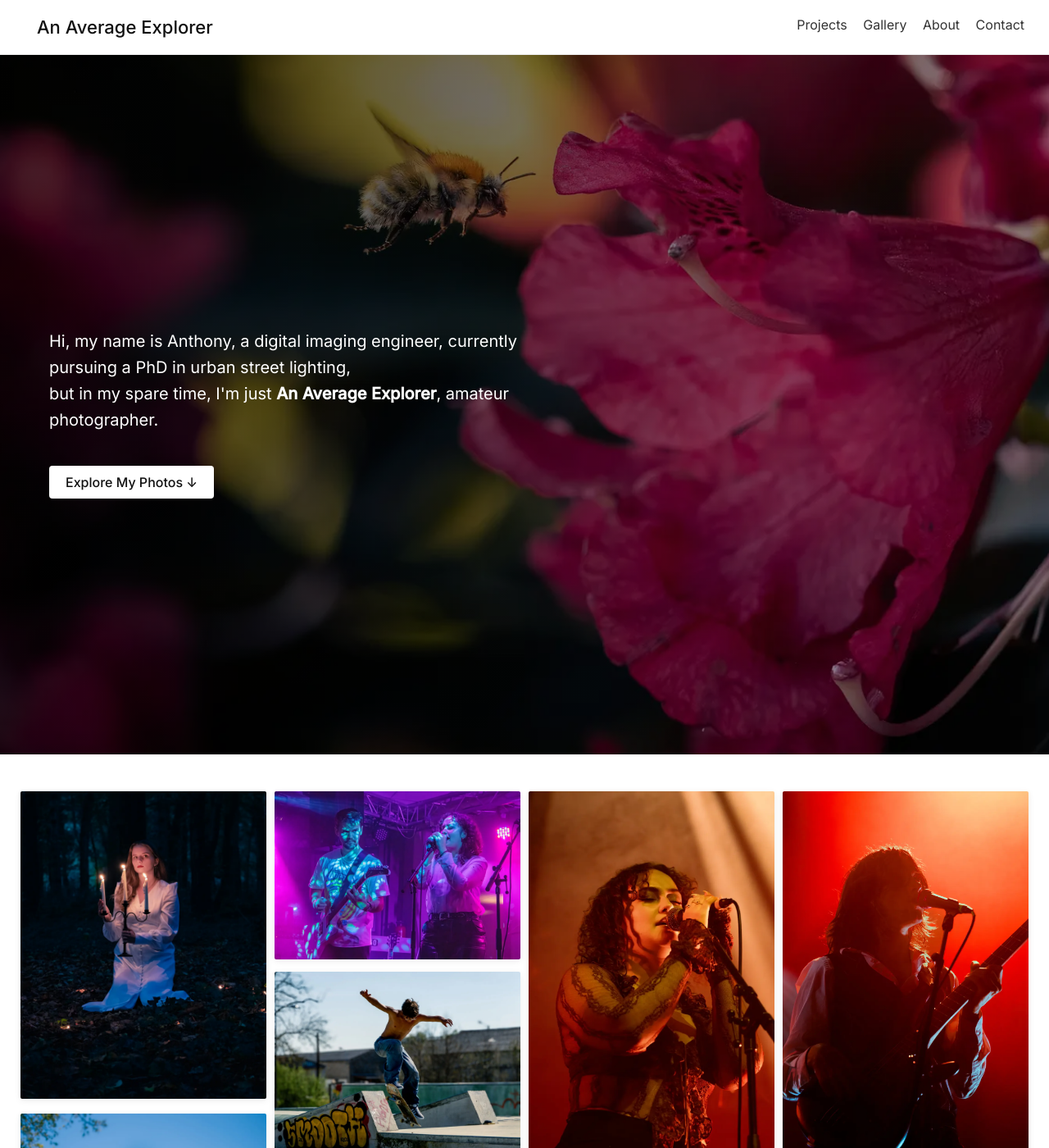
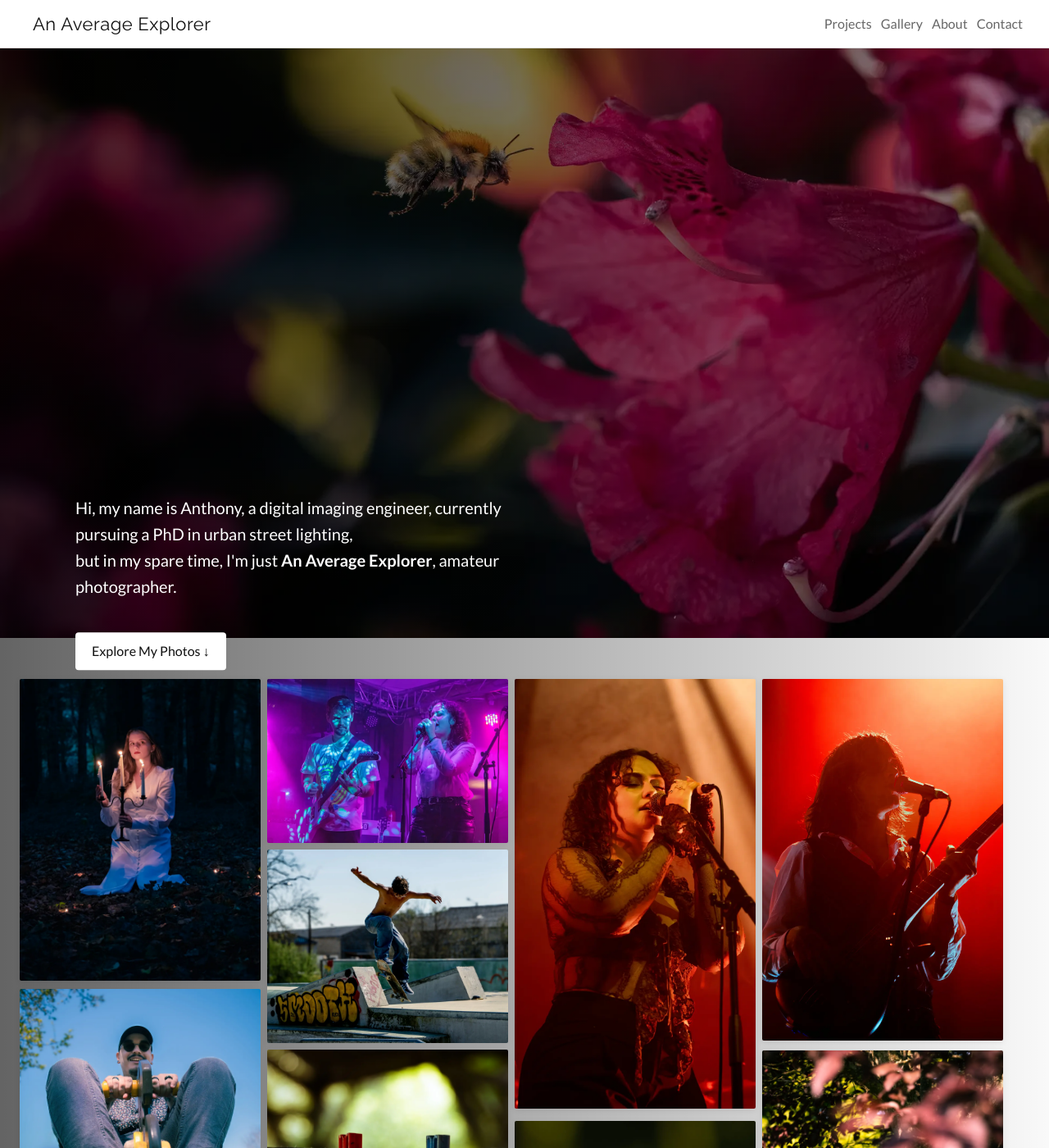
Before and after one commit to AnAverageExplorer/AnAverageExplorer.github.io, a Jekyll site: the page built from index.md, in a window 1280 px wide and 1400 px high. Shown: the whole window at 82% size. Built offline with Jekyll 4.4.1, drawn with Linux system fonts in a browser that asks for light colours; nearby versions of some CDN libraries.

Commit message:
Started working on the UI/UX for the landing page

```diff
--- a/_includes/navbar.html
+++ b/_includes/navbar.html
@@ -7,65 +7,3 @@
         <a href="#">Contact</a>
     </div>
 </div>
-
-<style>
-    .navbar {
-        position: sticky;
-        top: 0;
-        z-index: 1000;
-        display: flex;
-        justify-content: space-between;
-        padding: 20px 30px;
-        background-color: white;
-        border-bottom: 1px solid #eee;
-        transition: background-color 0.3s ease, border-color 0.3s ease;
-    }
-
-    .navbar h1 {
-        font-size: 22px;
-        font-weight: 500;
-        margin: 0;
-    }
-
-    .navbar h1 a {
-        color: #111;
-        text-decoration: none;
-    }
-
-    .navbar a {
-        color: #333;
-        text-decoration: none;
-        margin-left: 15px;
-        position: relative;
-        transition: color 0.2s ease;
-        cursor: pointer;
-    }
-
-    .navbar a::after {
-        content: '';
-        position: absolute;
-        left: 0;
-        bottom: -2px;
-        width: 0%;
-        height: 2px;
-        background-color: #111;
-        transition: width 0.3s ease;
-    }
-
-    .navbar a:hover {
-        color: #000;
-    }
-
-    .navbar a:hover::after {
-        width: 100%;
-    }
-
-    @media (max-width: 768px) {
-        .navbar {
-            flex-direction: column;
-            align-items: flex-start;
-            gap: 10px;
-            padding: 15px 20px;
-        }
-    }
-</style>
--- a/_layouts/base.html
+++ b/_layouts/base.html
@@ -11,6 +11,12 @@
     <link href="https://fonts.googleapis.com/css2?family=Inter:wght@400;500&display=swap" rel="stylesheet">
     <link rel="stylesheet" href="/assets/css/style.css">
     <link rel="stylesheet" href="https://cdn.jsdelivr.net/npm/glightbox/dist/css/glightbox.min.css">
+    <link rel="preconnect" href="https://fonts.googleapis.com">
+    <link rel="preconnect" href="https://fonts.gstatic.com" crossorigin>
+    <link href="https://fonts.googleapis.com/css2?family=Lato:wght@400;700&family=Raleway:wght@400;600;700&display=swap"
+        rel="stylesheet">
+
+
 
     <!-- JS Libraries -->
     <script src="https://cdn.jsdelivr.net/npm/glightbox/dist/js/glightbox.min.js" defer></script>
--- a/assets/css/style.css
+++ b/assets/css/style.css
@@ -1,110 +1,80 @@
+/* #region Variables & Typography */
+
+:root {
+    --font-body: 1rem;
+    --font-small: 0.875rem;
+    --font-large: 1.125rem;
+    --font-h1: 2.25rem;
+    --font-h2: 1.75rem;
+    --font-h3: 1.375rem;
+
+    --font-serif: 'Raleway', sans-serif;
+    --font-sans: 'Lato', sans-serif;
+
+    --color-bg: #f9f9f9;
+    --color-text: #111;
+    --color-muted: #666;
+    --color-surface: #fff;
+    --color-border: #ddd;
+
+    --color-tag-bg: #f0f0f0;
+    --color-tag-text: #444;
+
+    --color-accent: #3f7cac;
+    --color-accent-soft: #e0f0f8;
+    --color-hover: #2f5d78;
+
+    --space-xs: 0.25rem;
+    --space-sm: 0.5rem;
+    --space-md: 1rem;
+    --space-lg: 2rem;
+    --space-xl: 4rem;
+
+    --radius: 8px;
+    --transition: 0.3s ease;
+}
+
 html {
     scroll-behavior: smooth;
 }
 
 body {
     margin: 0;
-    font-family: 'Inter', sans-serif;
-    background: #fff;
-    color: #111;
+    font-family: var(--font-sans);
+    font-size: var(--font-body);
+    line-height: 1.6;
+    background: var(--color-bg);
+    color: var(--color-text);
 }
 
-.project-header {
-    max-width: 900px;
-    margin: 60px auto 20px;
-    padding: 0 20px;
-    text-align: left;
+h1,
+h2,
+h3,
+h4,
+h5,
+h6 {
+    font-family: var(--font-serif);
+    font-weight: 600;
+    letter-spacing: 0.5px;
+    line-height: 1.2;
 }
 
-.project-header h1 {
-    font-size: 2rem;
-    margin-bottom: 10px;
+h1 {
+    font-size: var(--font-h1);
 }
 
-.project-header p {
-    font-size: 1.1rem;
-    color: #444;
-    line-height: 1.6;
+h2 {
+    font-size: var(--font-h2);
 }
 
-.gallery-wrapper {
-    flex: 1;
-    padding: 40px 20px 20px 20px;
-    min-width: 0;
-    /* offset sidebar width */
-    min-height: 70vh;
-    transition: margin-left 0.3s ease;
-}
-
-/* Only for pages with sidebar */
-body.sidebar-visible .gallery-wrapper {
-    margin-left: 250px;
+h3 {
+    font-size: var(--font-h3);
 }
 
 
+/* #endregion */
 
-.grid {
-    display: block;
-    box-sizing: border-box;
-}
-
-.grid-sizer,
-.grid-item {
-    width: 25%;
-}
-
-.grid-item {
-    margin-bottom: 5px;
-    padding: 5px;
-    box-sizing: border-box;
-    position: relative;
-    /* make hover children position properly */
-    z-index: 0;
-    /* ensure stacking context */
-}
-
-.grid-item img {
-    width: 100%;
-    height: auto;
-    display: block;
-    border-radius: 2px;
-    box-shadow: 0 2px 8px rgba(0, 0, 0, 0.08);
-    transition: transform 0.3s ease, box-shadow 0.3s ease;
-}
-
-.grid-item:hover img {
-    transform: scale(1.02);
-    box-shadow: 0 6px 16px rgba(0, 0, 0, 0.12);
-}
-
-@media (max-width: 1200px) {
-
-    .grid-sizer,
-    .grid-item {
-        width: 50%;
-    }
-}
-
-@media (max-width: 768px) {
-
-    .grid-sizer,
-    .grid-item {
-        width: 100%;
-    }
-
-    .project-header {
-        text-align: center;
-        padding: 0 20px;
-    }
-}
-
-.gallery-container {
-    display: flex;
-    flex: 1;
-    min-height: 0;
-    position: relative;
-    z-index: 1;
-}
+/* #region Layout Containers */
 
 .page-gallery {
     display: flex;
@@ -120,78 +90,127 @@
     width: 100%;
     box-sizing: border-box;
     position: relative;
+    z-index: 1;
 }
 
-/* Sidebar positioning and behavior */
-.sidebar {
-    width: 250px;
-    padding: 20px;
-    border-right: 1px solid #eee;
-    height: 100vh;
-    overflow-y: auto;
-    background: #fafafa;
-    transition: transform 0.3s ease;
-    z-index: 10;
-    min-width: 250px;
-    box-sizing: border-box;
-    overflow-x: hidden;
-    position: fixed;
-    /* <-- was relative */
-    top: 0;
-    left: 0;
+.gallery-wrapper {
+    flex: 1;
+    padding: var(--space-xl) var(--space-md);
+    margin-bottom: var(--space-xl);
+    min-width: 0;
+    min-height: 70vh;
+    transition: margin-left 0.3s ease;
 }
 
-
-.sidebar.collapsed {
-    transform: translateX(-260px);
-    position: absolute;
-}
-
-/* Sidebar toggle button */
-#sidebar-toggle {
-    position: fixed;
-    top: 70px;
-    left: 20px;
-    background: white;
-    border: 1px solid #ccc;
-    padding: 6px 12px;
-    font-size: 13px;
-    border-radius: 4px;
-    cursor: pointer;
-    z-index: 1001;
-    box-shadow: 0 2px 6px rgba(0, 0, 0, 0.05);
-    transition: left 0.3s ease-in-out;
-    pointer-events: auto;
-}
-
-body.sidebar-visible #sidebar-toggle {
-    left: 270px;
-}
-
-#tag-filter {
-    display: flex;
-    flex-direction: column;
-    gap: 10px;
-    margin-top: 10px;
-}
-
-#tag-filter label {
-    display: flex;
-    align-items: center;
-    gap: 6px;
-    font-size: 14px;
-    cursor: pointer;
-    color: #333;
-}
-
-#tag-filter input[type="checkbox"] {
-    width: 16px;
-    height: 16px;
-    accent-color: #111;
+body.sidebar-visible .gallery-wrapper {
+    margin-left: 250px;
 }
 
 .homepage-grid {
     padding: 40px 20px;
+}
+
+/* #endregion Layout Containers */
+
+/* #region Hero Section */
+.section {
+    padding: 0 var(--space-lg);
+    box-sizing: border-box;
+}
+
+
+
+.hero-container img {
+    width: 100%;
+    height: 100%;
+    object-fit: cover;
+    object-position: center;
+    filter: brightness(0.65);
+}
+
+.hero-overlay {
+    position: absolute;
+    top: 0;
+    left: 0;
+    width: 100%;
+    height: 100%;
+    background: linear-gradient(to right, rgba(0, 0, 0, 0.6), transparent);
+}
+
+.hero-text {
+    position: absolute;
+    top: 50%;
+    left: 60px;
+    transform: translateY(-50%);
+    max-width: 600px;
+    color: white;
+    text-align: left;
+    z-index: 2;
+    padding: var(--space-lg);
+}
+
+.hero-text p {
+    font-size: 1.25rem;
+    line-height: 1.6;
+}
+
+.cta {
+    display: inline-block;
+    margin-top: 20px;
+    font-size: 1rem;
+    background: white;
+    color: #111;
+    padding: 10px 20px;
+    border-radius: 4px;
+    text-decoration: none;
+    font-weight: 500;
+    cursor: pointer;
+}
+
+.cta:hover {
+    background: #111;
+    color: white;
+    box-shadow: 0 4px 12px rgba(0, 0, 0, 0.15);
+    transition: all 0.2s ease;
+}
+
+/* #endregion hero section */
+
+/* #region grid & image layout */
+
+.grid {
+    display: block;
+    box-sizing: border-box;
+}
+
+.grid-sizer,
+.grid-item {
+    width: calc(25% - var(--space-sm));
+    /* Account for gap */
+}
+
+.grid-item {
+    margin: 0;
+    padding: var(--space-xs);
+    box-sizing: border-box;
+    position: relative;
+    z-index: 0;
+}
+
+.grid-item img {
+    width: 100%;
+    height: auto;
+    display: block;
+    border-radius: 2px;
+    box-shadow: 0 2px 8px rgba(0, 0, 0, 0.08);
+    transition: transform 0.3s ease, box-shadow 0.3s ease;
+    position: relative;
+    z-index: 0;
+}
+
+.grid-item:hover img {
+    transform: scale(1.02);
+    box-shadow: 0 6px 16px rgba(0, 0, 0, 0.12);
 }
 
 .grid-link {
@@ -241,76 +260,196 @@
     margin-bottom: 2px;
 }
 
-.hero-container {
-    position: relative;
-    width: 100%;
-    aspect-ratio: 3 / 2;
-    overflow: hidden;
+@media (max-width: 1200px) {
+
+    .grid-sizer,
+    .grid-item {
+        width: 50%;
+    }
 }
 
-.hero-container img {
-    width: 100%;
-    height: 100%;
-    object-fit: cover;
-    object-position: center;
-    filter: brightness(0.65);
+@media (max-width: 768px) {
+
+    .grid-sizer,
+    .grid-item {
+        width: 100%;
+    }
+
+    .project-header {
+        text-align: center;
+        margin-top: var(--space-2xl);
+        margin-bottom: var(--space-lg);
+        padding: 0 var(--space-md);
+    }
 }
 
-.hero-overlay {
-    position: absolute;
-    top: 0;
-    left: 0;
-    width: 100%;
-    height: 100%;
-    background: linear-gradient(to right, rgba(0, 0, 0, 0.6), transparent);
+/* #endregion */
+
+/* #region project page header */
+
+.project-header {
+    max-width: 900px;
+    margin-top: var(--space-2xl);
+    margin-bottom: var(--space-lg);
+    padding: 0 var(--space-md);
+    text-align: left;
 }
 
-.hero-text {
-    position: absolute;
-    top: 50%;
-    left: 60px;
-    transform: translateY(-50%);
-    max-width: 600px;
-    color: white;
-    text-align: left;
-    z-index: 2;
+.project-header h1 {
+    font-size: 2rem;
+    margin-bottom: 10px;
 }
 
-.hero-text p {
-    font-size: 1.25rem;
+.project-header p {
+    font-size: 1.1rem;
+    color: #444;
     line-height: 1.6;
 }
 
-.cta {
-    display: inline-block;
-    margin-top: 20px;
-    font-size: 1rem;
-    background: white;
-    color: #111;
-    padding: 10px 20px;
-    border-radius: 4px;
-    text-decoration: none;
-    font-weight: 500;
-    cursor: pointer;
+/* #endregion */
+
+/* #region sidebar + tag filters */
+
+.sidebar {
+    width: 250px;
+    padding: 20px;
+    border-right: 1px solid #eee;
+    height: 100vh;
+    overflow-y: auto;
+    background: #fafafa;
+    transition: transform 0.3s ease;
+    z-index: 10;
+    min-width: 250px;
+    box-sizing: border-box;
+    overflow-x: hidden;
+    position: fixed;
+    top: 0;
+    left: 0;
 }
 
-.cta:hover {
-    background: #111;
-    color: white;
-    box-shadow: 0 4px 12px rgba(0, 0, 0, 0.15);
-    transition: all 0.2s ease;
+.sidebar.collapsed {
+    transform: translateX(-260px);
+    position: absolute;
 }
 
-.grid-item img {
-    position: relative;
-    z-index: 0;
+#sidebar-toggle {
+    position: fixed;
+    top: 70px;
+    left: 20px;
+    background: white;
+    border: 1px solid #ccc;
+    padding: 6px 12px;
+    font-size: 13px;
+    border-radius: 4px;
+    cursor: pointer;
+    z-index: 1001;
+    box-shadow: 0 2px 6px rgba(0, 0, 0, 0.05);
+    transition: left 0.3s ease-in-out;
+    pointer-events: auto;
 }
 
+body.sidebar-visible #sidebar-toggle {
+    left: 270px;
+}
+
+#tag-filter {
+    display: flex;
+    flex-direction: column;
+    gap: 10px;
+    margin-top: 10px;
+}
+
+#tag-filter label {
+    display: flex;
+    align-items: center;
+    gap: 6px;
+    font-size: 14px;
+    cursor: pointer;
+    color: #333;
+}
+
+#tag-filter input[type="checkbox"] {
+    width: 16px;
+    height: 16px;
+    accent-color: #111;
+}
+
+/* #endregion */
+
+/* #region links */
+
 a {
-    color: inherit;
+    color: var(--color-accent);
     text-decoration: none;
 }
 
 a:hover {
+    color: var(--color-hover);
     text-decoration: underline;
 }
+
+/* #endregion */
+
+/* #region navbar */
+
+.navbar {
+    position: sticky;
+    top: 0;
+    z-index: 1000;
+    display: flex;
+    justify-content: space-between;
+    padding: var(--space-md) var(--space-lg);
+    background-color: var(--color-surface);
+    border-bottom: 1px solid var(--color-border);
+    transition: background-color 0.3s ease, border-color 0.3s ease;
+}
+
+.navbar h1 {
+    font-size: 1.375rem;
+    font-weight: 500;
+    margin: 0;
+}
+
+.navbar h1 a {
+    color: var(--color-text);
+    text-decoration: none;
+}
+
+.navbar a {
+    color: var(--color-muted);
+    text-decoration: none;
+    margin-left: var(--space-sm);
+    position: relative;
+    transition: color 0.2s ease;
+    cursor: pointer;
+}
+
+.navbar a::after {
+    content: '';
+    position: absolute;
+    left: 0;
+    bottom: -2px;
+    width: 0%;
+    height: 2px;
+    background-color: var(--color-text);
+    transition: width 0.3s ease;
+}
+
+.navbar a:hover {
+    color: var(--color-text);
+}
+
+.navbar a:hover::after {
+    width: 100%;
+}
+
+@media (max-width: 768px) {
+    .navbar {
+        flex-direction: column;
+        align-items: flex-start;
+        gap: var(--space-xs);
+        padding: var(--space-sm) var(--space-md);
+    }
+}
+
+/* #endregion navbar */
```
Also changed, not shown: 8 other files.
